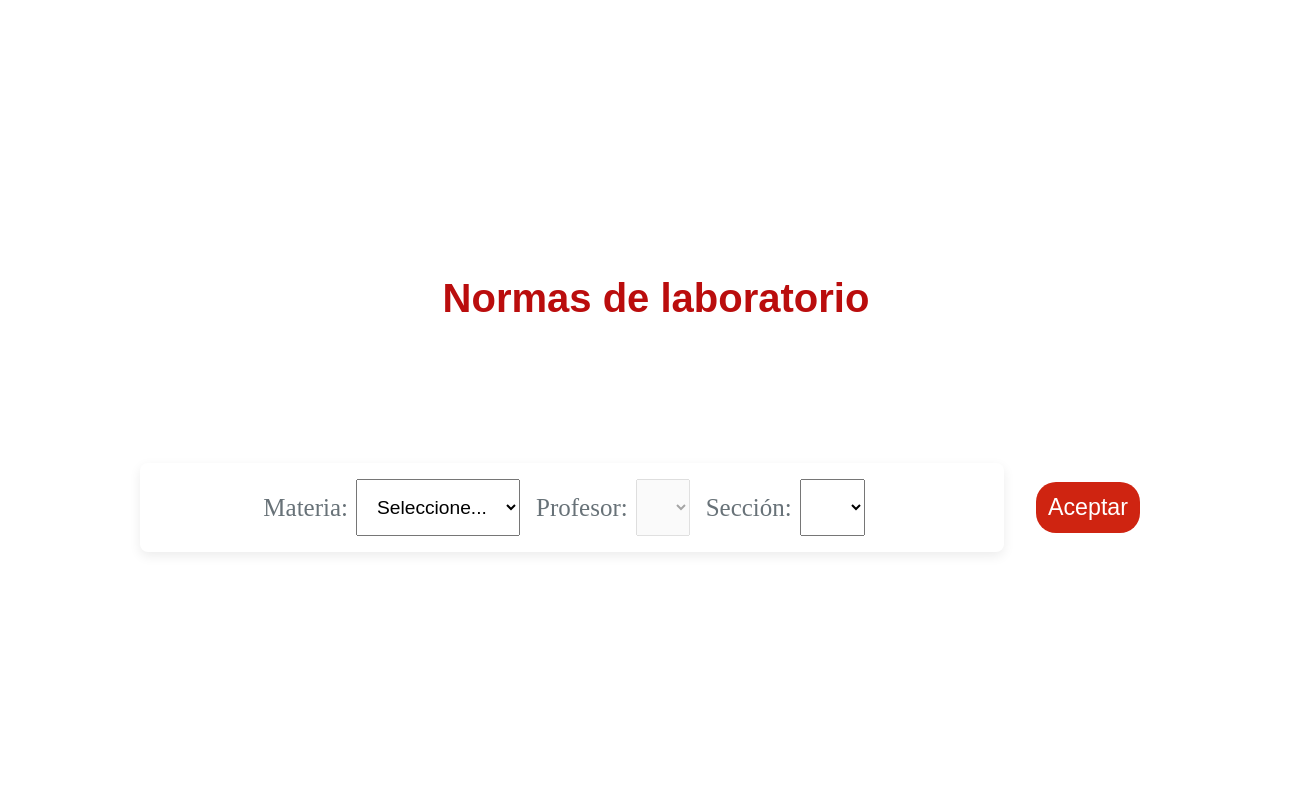
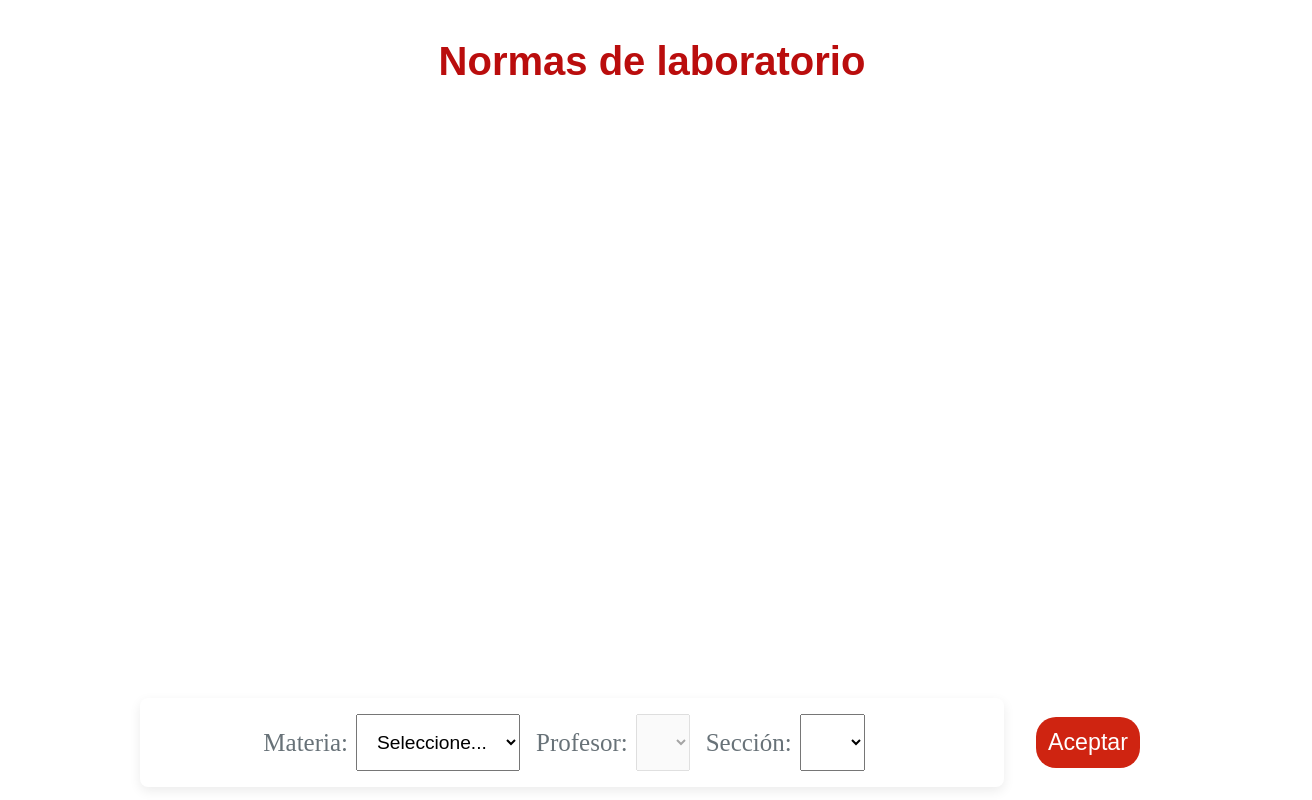
Before and after one commit to leinadpb/LTIV2, an Electron app: page src/pages/rules.html in a window 1280 px wide. Shown: the whole page, 1312 px wide, since content can reach past the window. Drawn offline with nearby package versions, Linux system fonts and the light colour scheme; no server answers.

Commit message:
Rules page fix

```diff
--- a/src/pages/rules.html
+++ b/src/pages/rules.html
@@ -8,7 +8,6 @@
   </head>
   <body>
     <div class="page-wrapper">
-      <div class="container animated bounceInUp" style="width: 100%">
       <div class="header-wrapper">
         <h1 class="title-list">Normas de laboratorio</h1>
       </div>
@@ -38,7 +37,6 @@
         <div class="submit-btn-wrapper">
             <button onclick="startAccepting(event)" class="submit-btn" id="accept-button">Aceptar</button>
             <img width="100px" height="80px" id="loading-gif" src="../../public/images/loading-gif.gif" alt="INTEC | Loading gif image" style="display: none" />
-          </div>
         </div>
       </div>
     </div>
--- a/src/pages/styles/rules.css
+++ b/src/pages/styles/rules.css
@@ -5,26 +5,46 @@ body, div, span {
 .page-wrapper {
   width: 100vw;
   height: 100vh;
+  display: grid;
+  grid-template-rows: 1fr 5fr 1fr;
+  grid-template-columns: auto;
+  overflow: hidden;
+  grid-template-areas: "
+    header
+    rules
+    footer
+  ";
+}
+.header-wrapper {
+  grid-area: "header";
+  width: 100%;
+  height: 100%;
+  padding: 12px;
   display: flex;
-  flex-direction: column;
   justify-content: center;
   align-items: center;
+  overflow: hidden;
 }
-.header-wrapper {
-  width: 100%;
+.rules-wrapper {
+  grid-area: "rules";
+  width: 90%;
+  height: 100%;
   padding: 16px;
   display: flex;
   justify-content: center;
   align-items: center;
+  overflow: auto;
+  margin: 0 auto;
 }
-.rules-wrapper {
-  width: 80%;
-  padding: 24px;
+
+.bottom-wrapper {
+  width: 100%;
+  height: 100%;
+  overflow: hidden;
   display: flex;
-  margin: 0 auto;
   justify-content: center;
   align-items: center;
-  margin-top: 16px;
+  flex-direction: row;
 }
 
 .title-list {
@@ -38,7 +58,7 @@ body, div, span {
 .rules-listing {
   font-size: 18px;
   font-family: Arial, Helvetica, sans-serif;
-  width: 100%;
+  width: 90%;
 }
 
 .rules-listing li {
@@ -60,9 +80,7 @@ body, div, span {
     justify-content: center;
     align-items: center;
     box-shadow: 0 4px 12px rgba(0, 0, 0, 0.08);
-	/*-*/
-
-}
+  }
 .select {
   border-bottom: 1px solid #eee;
   padding: 16px;
@@ -104,13 +122,7 @@ body, div, span {
   margin-right: 16px !important;
   margin-left: 8px !important;
 }
-.bottom-wrapper {
-  width: 100%;
-  display: flex;
-  justify-content: center;
-  align-items: center;
-  flex-direction: row;
-}
+
 
 .custom-input {
   font-size: 1.2rem;
```
Lines whose indentation alone changed are shown as unchanged.
